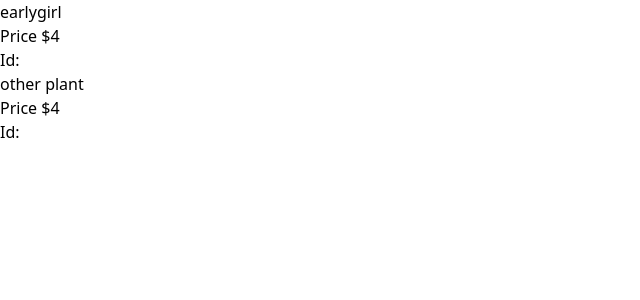
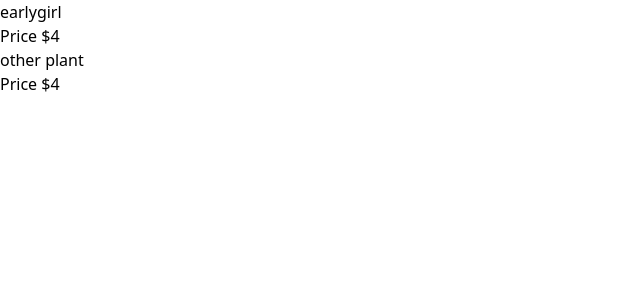
Before and after one commit to isaiahmartin847/farm-web, a Next.js app: page / in a window 1280 px wide. Shown: the top 300 px of the page, without its empty margins (0-640 px from the left). Built offline with nearby package versions, Linux system fonts and the light colour scheme.

Commit message:
stopped displaying the id

```diff
--- a/src/app/components/plat-list.js
+++ b/src/app/components/plat-list.js
@@ -3,7 +3,6 @@ export default function PlantList ({name, id, price}) {
         <div>
             <h1>{name}</h1>
             <h2>Price ${price}</h2>
-            <h3>Id: {id}</h3>
         </div>
     )
 }
```
